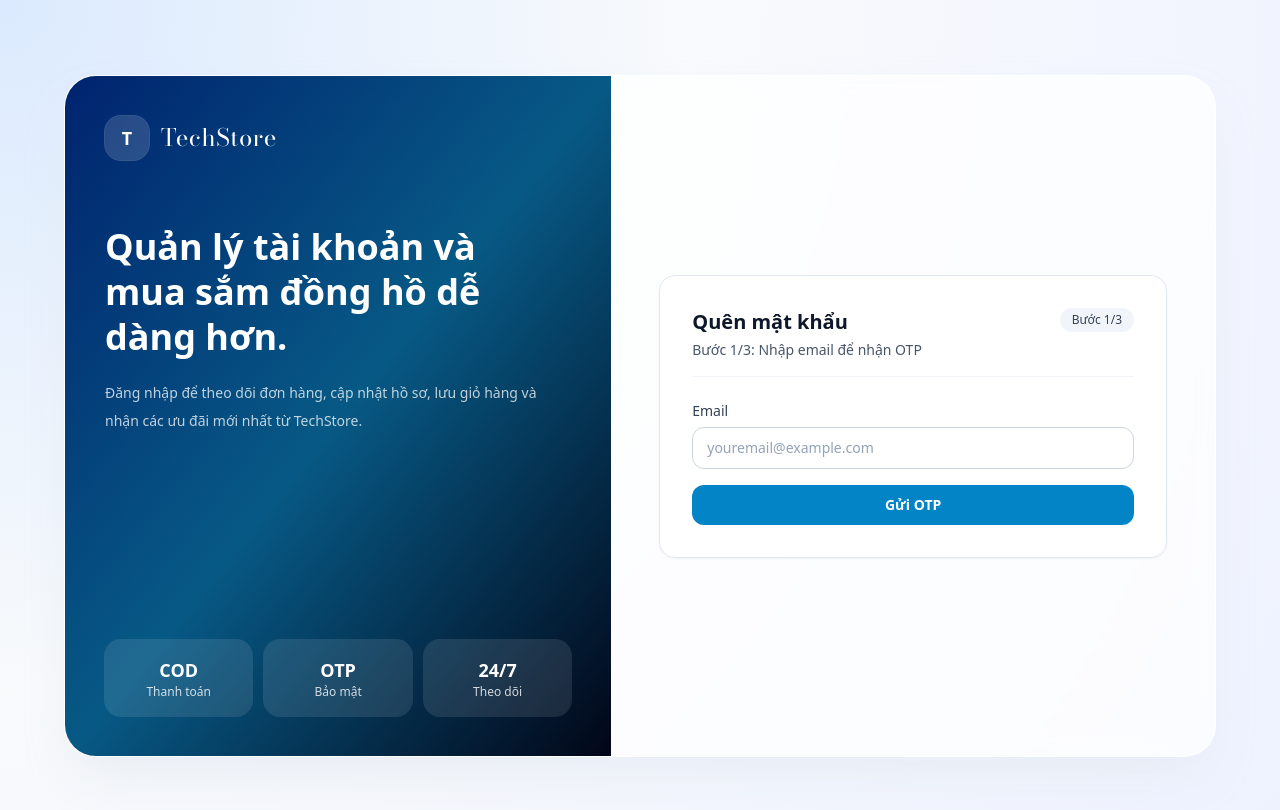
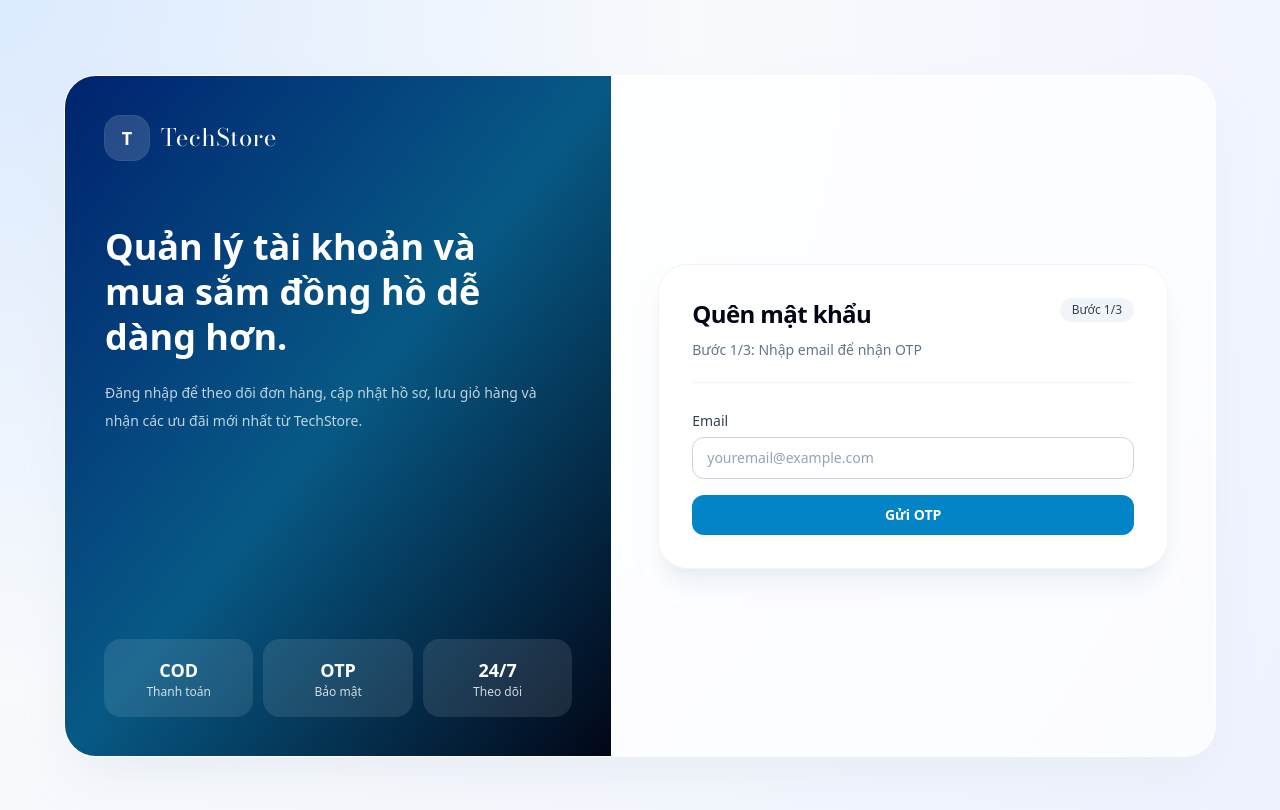
Before and after one commit to nduong2810/BT4_CCCPMM, a React (Vite) app in the folder client/: page /auth/forgot-password in a window 1280 px wide. Shown: the top 810 px of the page. Built offline with nearby package versions, Linux system fonts and the light colour scheme; no server answers.

Commit message:
Polish shared card component

```diff
--- a/client/src/components/ui/AppCard.jsx
+++ b/client/src/components/ui/AppCard.jsx
@@ -1,11 +1,11 @@
 export default function AppCard({ title, subtitle, children, rightSlot }) {
   return (
-    <section className="rounded-2xl border border-slate-200 bg-white/95 p-6 shadow-sm sm:p-8">
+    <section className="rounded-[1.75rem] border border-white/80 bg-white/95 p-6 shadow-xl shadow-slate-200/70 ring-1 ring-slate-100 sm:p-8">
       {(title || subtitle || rightSlot) && (
-        <header className="mb-6 flex flex-col gap-2 border-b border-slate-100 pb-4 sm:flex-row sm:items-start sm:justify-between">
+        <header className="mb-7 flex flex-col gap-3 border-b border-slate-100 pb-5 sm:flex-row sm:items-start sm:justify-between">
           <div>
-            {title && <h2 className="text-xl font-semibold text-slate-900">{title}</h2>}
-            {subtitle && <p className="mt-1 text-sm text-slate-600">{subtitle}</p>}
+            {title && <h2 className="text-2xl font-bold tracking-tight text-slate-950">{title}</h2>}
+            {subtitle && <p className="mt-2 text-sm leading-6 text-slate-500">{subtitle}</p>}
           </div>
           {rightSlot}
         </header>
```
